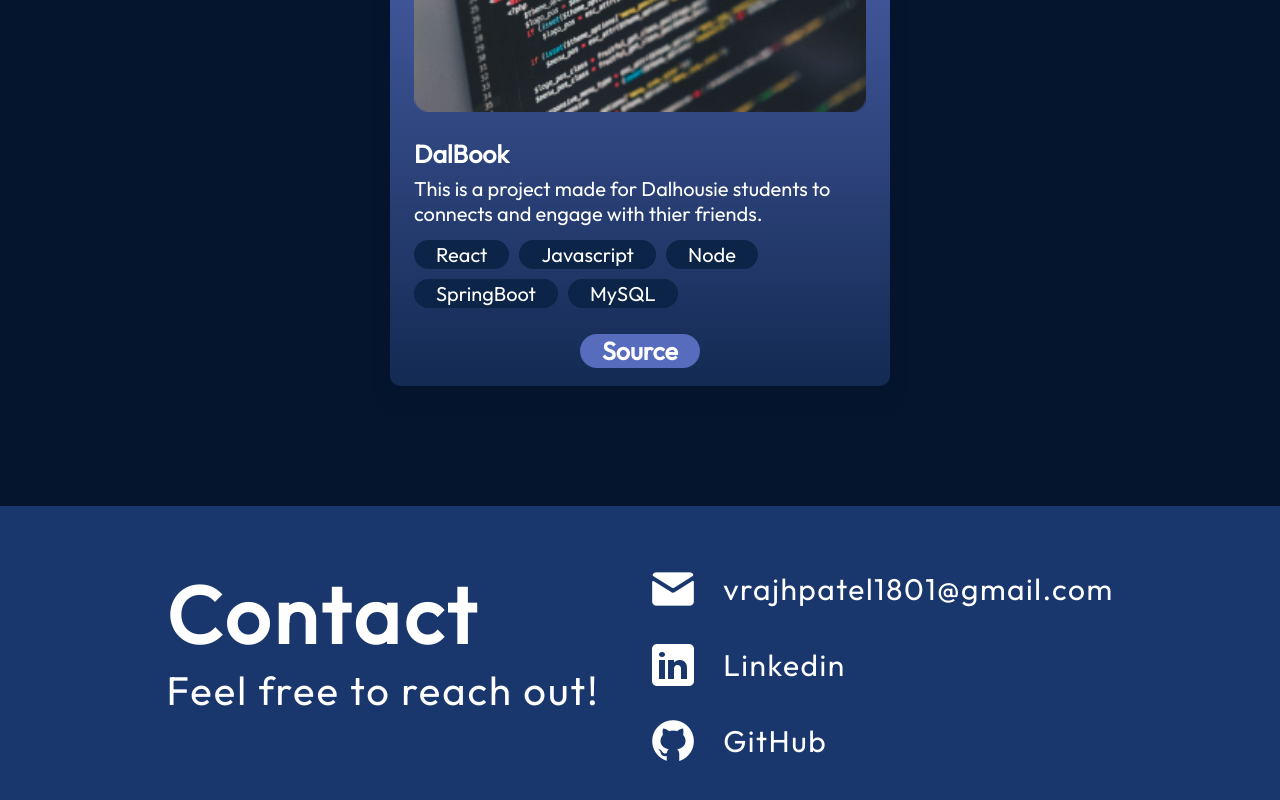
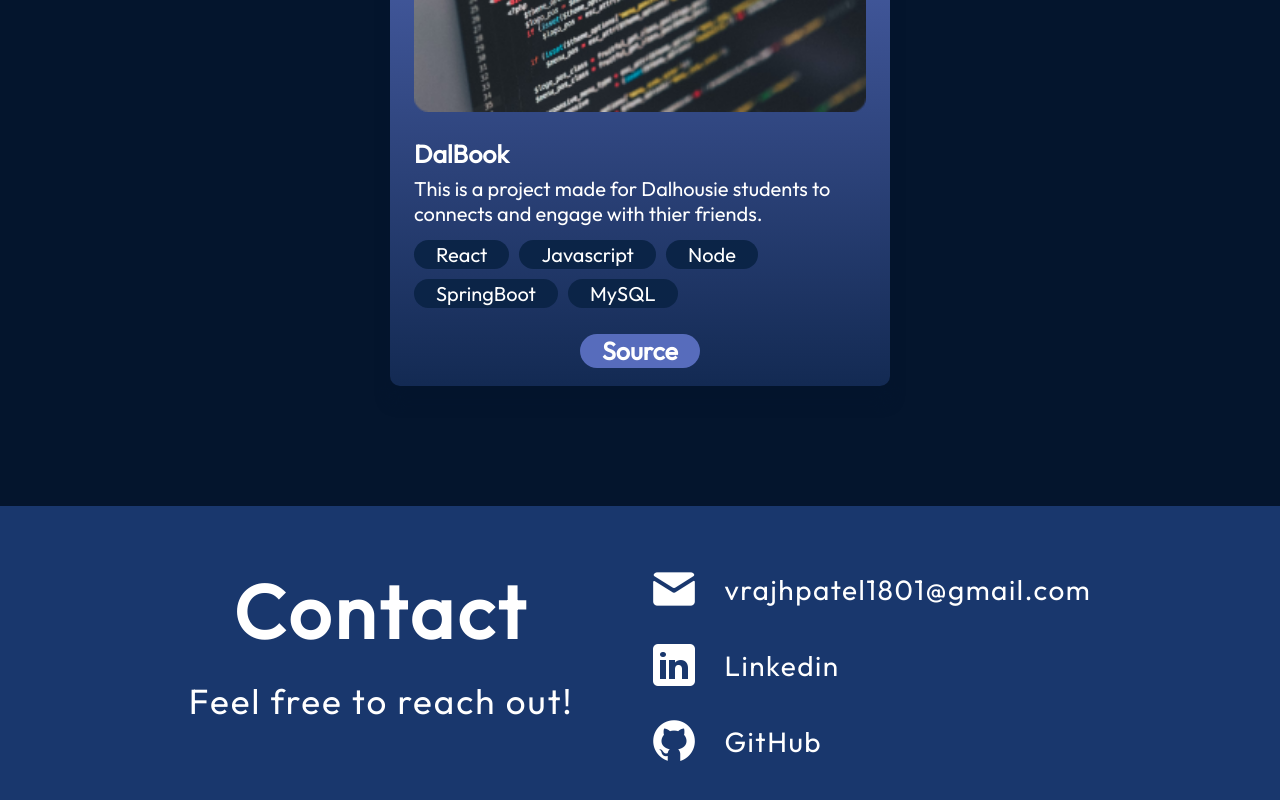
Before and after one commit to patel-09/Personal-Portfolio, a React (Vite) app: page / in a window 1280 px wide. Shown: the part 2935-3735 px from the top of the page. Built offline with nearby package versions, Linux system fonts and the light colour scheme.

Commit message:
Update contact.module.css

```diff
--- a/src/components/Contact/Contact.module.css
+++ b/src/components/Contact/Contact.module.css
@@ -1,5 +1,6 @@
 @import "../../vars.css";
 
+/* Base container styles */
 .container {
   color: var(--color-text);
   margin-top: 120px;
@@ -10,20 +11,28 @@
   width: 100vw;
   padding: 58px 10%;
   gap: 10px;
+  box-sizing: border-box;
 }
 
+/* Title (h2) styles */
 .text h2 {
   font-size: 80px;
   font-weight: 700;
   letter-spacing: 4px;
+  text-align: center;
+  margin-bottom: 20px;
 }
 
+/* Paragraph styles */
 .text p {
   font-size: 40px;
   font-weight: 400;
   letter-spacing: 2px;
+  text-align: center;
+  margin-bottom: 30px;
 }
 
+/* Link container */
 .links {
   display: flex;
   flex-direction: column;
@@ -32,6 +41,7 @@
   gap: 26px;
 }
 
+/* Individual link style */
 .link {
   display: flex;
   align-items: center;
@@ -44,21 +54,106 @@
   font-size: 30px;
   font-weight: 400;
   letter-spacing: 1.5px;
+  transition: color 0.3s ease;
 }
 
+.link a:hover {
+  color: var(--color-primary); /* Change to desired hover color */
+}
+
+/* Mobile responsiveness */
 @media screen and (max-width: 830px) {
   .container {
     flex-direction: column;
-    gap: 23px;
+    padding: 40px 5%;
+    gap: 20px;
   }
 
   .text {
     display: flex;
     flex-direction: column;
     align-items: center;
+    text-align: center;
+  }
+
+  .text h2 {
+    font-size: 50px;
+    letter-spacing: 2px;
+  }
+
+  .text p {
+    font-size: 25px;
   }
 
   .links {
     align-items: center;
+    gap: 20px;
+  }
+
+  .link a {
+    font-size: 22px;
   }
 }
+
+/* Tablet Portrait & Landscape */
+@media (min-width: 831px) and (max-width: 1024px) {
+  .container {
+    flex-direction: column;
+    padding: 50px 8%;
+  }
+
+  .text h2 {
+    font-size: 65px;
+    letter-spacing: 3px;
+  }
+
+  .text p {
+    font-size: 30px;
+  }
+
+  .link a {
+    font-size: 26px;
+  }
+}
+
+/* Laptop */
+@media (min-width: 1025px) and (max-width: 1440px) {
+  .container {
+    padding: 58px 10%;
+    gap: 15px;
+  }
+
+  .text h2 {
+    font-size: 75px;
+    letter-spacing: 4px;
+  }
+
+  .text p {
+    font-size: 35px;
+  }
+
+  .link a {
+    font-size: 28px;
+  }
+}
+
+/* Large Screen (Desktop and TV) */
+@media (min-width: 1441px) {
+  .container {
+    padding: 80px 15%;
+    gap: 30px;
+  }
+
+  .text h2 {
+    font-size: 85px;
+    letter-spacing: 4px;
+  }
+
+  .text p {
+    font-size: 40px;
+  }
+
+  .link a {
+    font-size: 30px;
+  }
+}
```
